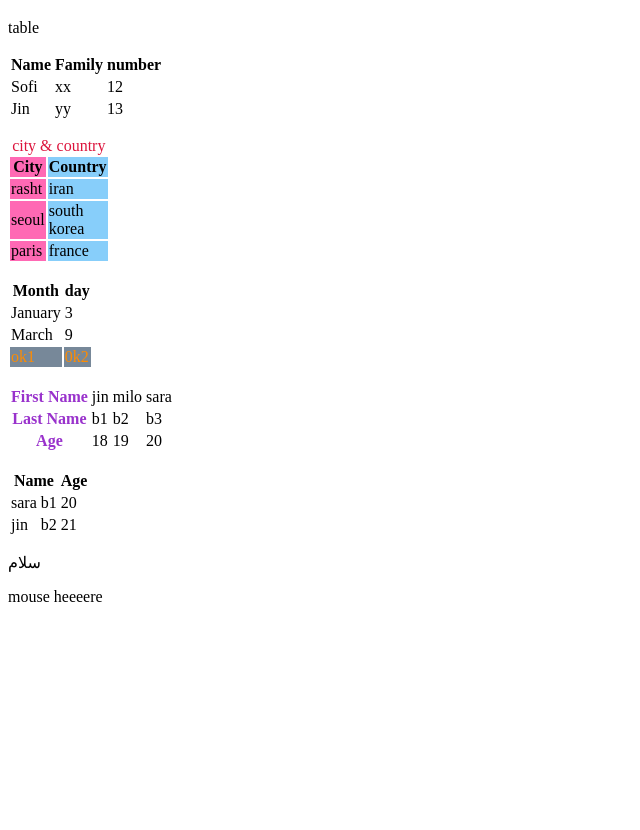
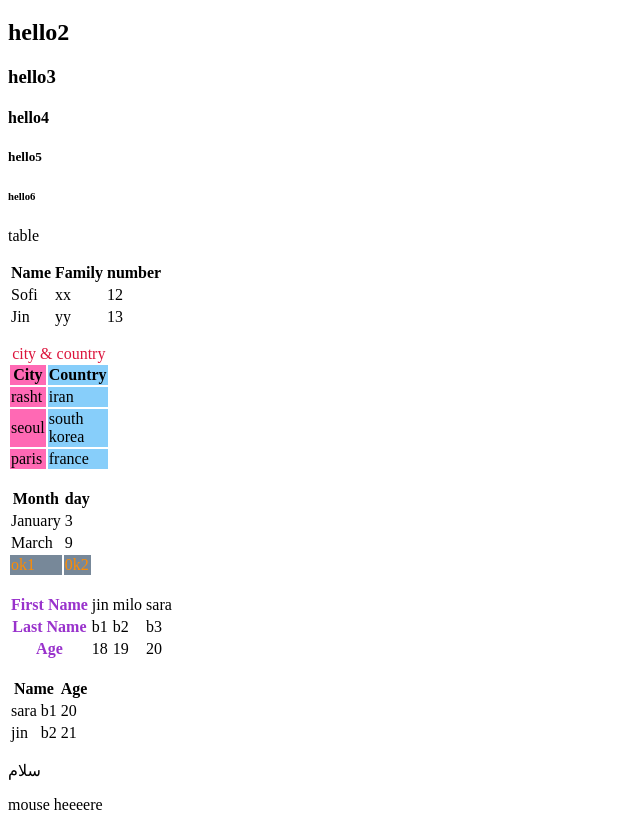
Before and after one commit to purplemrl/appleform, a plain HTML site: page test2.html in a window 1280 px wide. Shown: the part 61-891 px from the top of the page, without its empty margins (0-640 px from the left). Before the commit the page ends 800 px from the top, so only its background shows below. Drawn offline with Linux system fonts and the light colour scheme.

Commit message:
Update test2.html

```diff
--- a/test2.html
+++ b/test2.html
@@ -5,6 +5,11 @@
     </head>
     <body>
         <h1>form</h1>
+        <h2>hello2</h2>
+        <h3>hello3</h3>
+        <h4>hello4</h4>
+        <h5>hello5</h5>
+        <h6>hello6</h6>
         <p>table</p>
         <table>
             <tr>
```
